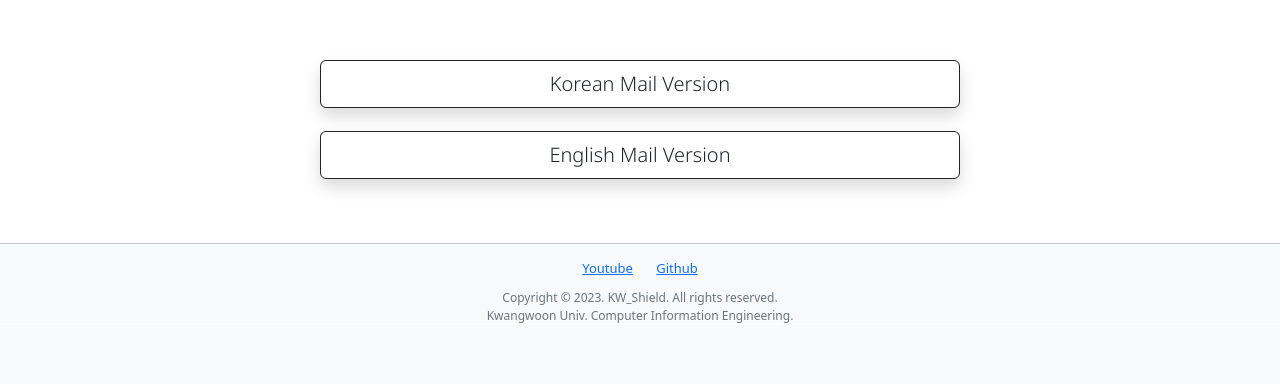
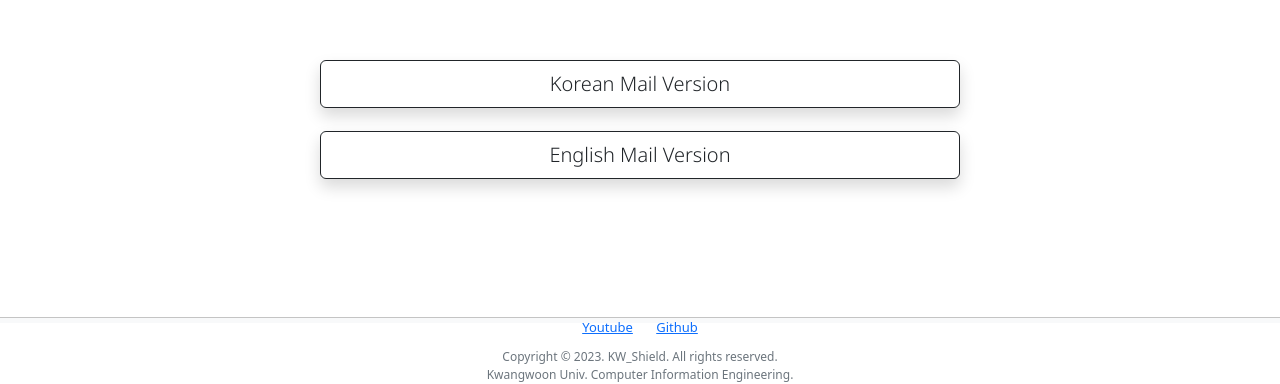
Before and after one commit to KW-shield/WebApplication, a Flask app: page / in a window 1280 px wide. Shown: the part 477-861 px from the top of the page. Before the commit the page ends 800 px from the top, so only its background shows below. Run offline with Flask 2, Linux system fonts and the light colour scheme; parts of the project's set-up code (start-up, migrations or seed data) failed here and were passed over; some web fonts are replaced.

Commit message:
modify footer

```diff
--- a/static/css/style.css
+++ b/static/css/style.css
@@ -18,12 +18,12 @@ body {
 
 footer {
   width: 100%;
-  height: 80px;
+  height: 0px;
   bottom: 0px;
   padding-bottom: 5px;
   position: absolute;
   border-top: 1px solid #c4c4c4;
-  padding-top: 15px;
+  padding-top: 0px;
   font-size: 12px;
   text-align: center;
 }
```
